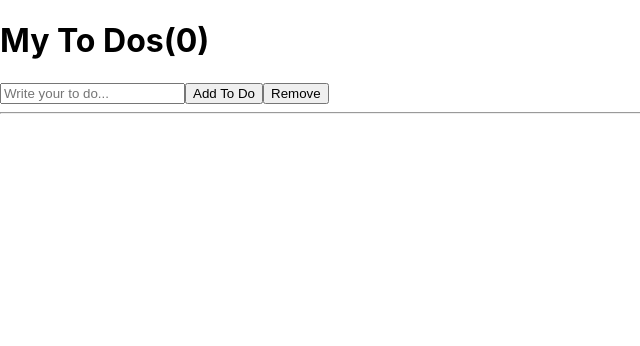
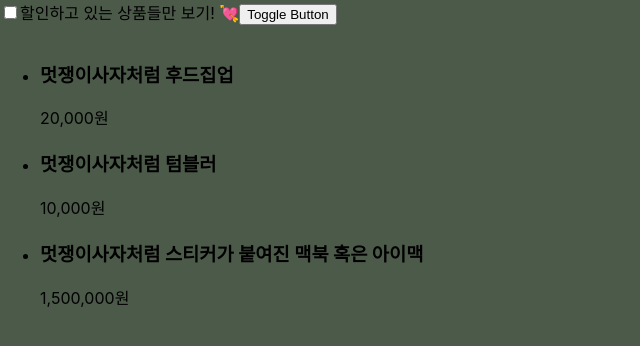
Before and after one commit to hyeisfree/react_hye, a React (Create React App) app: page / in a window 1280 px wide. Shown: the top 346 px of the page, without its empty margins (0-640 px from the left). Built offline with nearby package versions, Linux system fonts and the light colour scheme.

Commit message:
멋사 세션 useEffect 등

```diff
--- /dev/null
+++ b/public/data/products.json
@@ -0,0 +1,17 @@
+[
+  {
+    "name": "멋쟁이사자처럼 후드집업",
+    "price": "20,000원",
+    "id": "1234"
+  },
+  {
+    "name": "멋쟁이사자처럼 텀블러",
+    "price": "10,000원",
+    "id": "1235"
+  },
+  {
+    "name": "멋쟁이사자처럼 스티커가 붙여진 맥북 혹은 아이맥",
+    "price": "1,500,000원",
+    "id": "1236"
+  }
+]
--- /dev/null
+++ b/src/App/AppProducts.jsx
@@ -0,0 +1,17 @@
+import React, { useState } from "react";
+import Products from "../Components/Products";
+import "../Styles/AppProducts.css";
+
+function AppProducts() {
+  const [showProducts, setShowProducts] = useState(true);
+  return (
+    <div>
+      {showProducts && <Products />}
+      <button onClick={() => setShowProducts((show) => !show)}>
+        Toggle Button
+      </button>
+    </div>
+  );
+}
+
+export default AppProducts;
--- /dev/null
+++ b/src/App/AppXY.jsx
@@ -0,0 +1,12 @@
+import React from "react";
+import "../Styles/AppXY.css";
+
+function AppXY() {
+  return (
+    <div className="container">
+      <div className="pointer"></div>
+    </div>
+  );
+}
+
+export default AppXY();
--- /dev/null
+++ b/src/Components/Products.jsx
@@ -0,0 +1,47 @@
+import React, { useEffect, useState } from "react";
+
+function Products() {
+  const [checked, setChecked] = useState(false);
+  const [products, setProducts] = useState([]);
+  const handleChange = () => {
+    setChecked((prev) => !prev);
+  };
+  useEffect(() => {
+    fetch(`data/${checked ? "sale_" : ""}products.json`)
+      //삼항연산자 ?
+      .then((res) => res.json())
+      .then((data) => {
+        console.log("데이터를 잘 받아왔음! 🪺");
+        setProducts(data);
+      });
+    return () => {
+      console.log("청소부가 정리합니다. 🔥");
+    };
+  }, [checked]);
+  // 위에 있는 [] 이거는 의존성 배열.. useEffect 관련해서 찾아보기
+  // useEffect (() => {}, []); ()는 콜백 함수
+
+  return (
+    <>
+      <input
+        type="checkbox"
+        id="checkbox"
+        value={checked}
+        onChange={handleChange}
+      />
+      <label htmlFor="checkbox">할인하고 있는 상품들만 보기! 💘</label>
+      <ul>
+        {products.map((product) => (
+          <li key={product.id}>
+            <article>
+              <h3>{product.name}</h3>
+              <p>{product.price}</p>
+            </article>
+          </li>
+        ))}
+      </ul>
+    </>
+  );
+}
+
+export default Products;
--- /dev/null
+++ b/src/Styles/AppXY.css
@@ -0,0 +1,15 @@
+.container {
+  width: 100vw;
+  height: 100vh;
+  background-color: #252525;
+}
+
+.pointer {
+  position: absolute;
+  background-color: rgb(154, 181, 166);
+  border-radius: 50%;
+  width: 30px;
+  height: 30px;
+  left: -15px;
+  top: -15px;
+}
--- /dev/null
+++ b/src/Styles/Appproducts.css
@@ -0,0 +1,13 @@
+body {
+  width: 100vw;
+  height: 100vh;
+  position: relative;
+  background-color: #4c5a4a;
+}
+
+ul {
+  position: absolute;
+}
+ul li {
+  margin-bottom: 20px;
+}
--- a/src/index.js
+++ b/src/index.js
@@ -2,13 +2,14 @@ import React from "react";
 import ReactDOM from "react-dom/client";
 import "./index.css";
 // import App from "./App";
-import Todo from "./App/Todo";
 import reportWebVitals from "./reportWebVitals";
+import AppProducts from "/src/App/AppProducts.jsx";
+import AppXY from "./App/AppXY";
 
 const root = ReactDOM.createRoot(document.getElementById("root"));
 root.render(
   <React.StrictMode>
-    <Todo />
+    <AppProducts />
   </React.StrictMode>
 );
 
```
Also changed, not shown: public/data/sale_products.json (added, +12 -0 lines).
